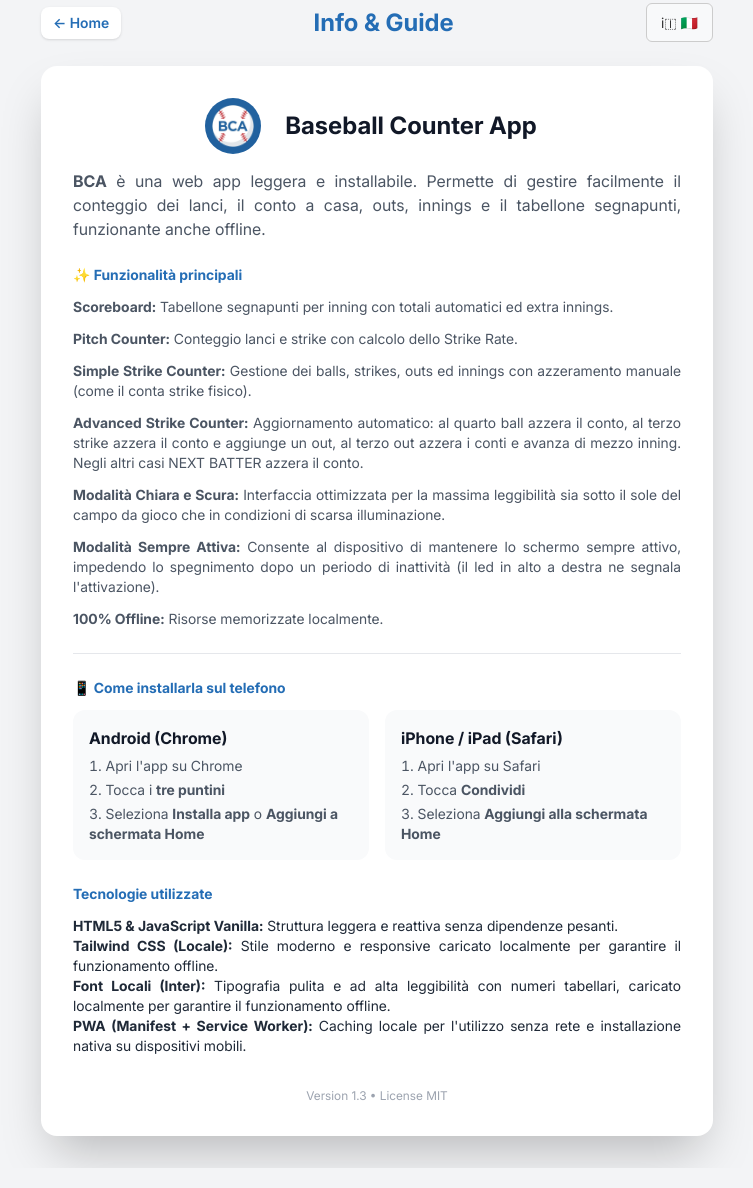
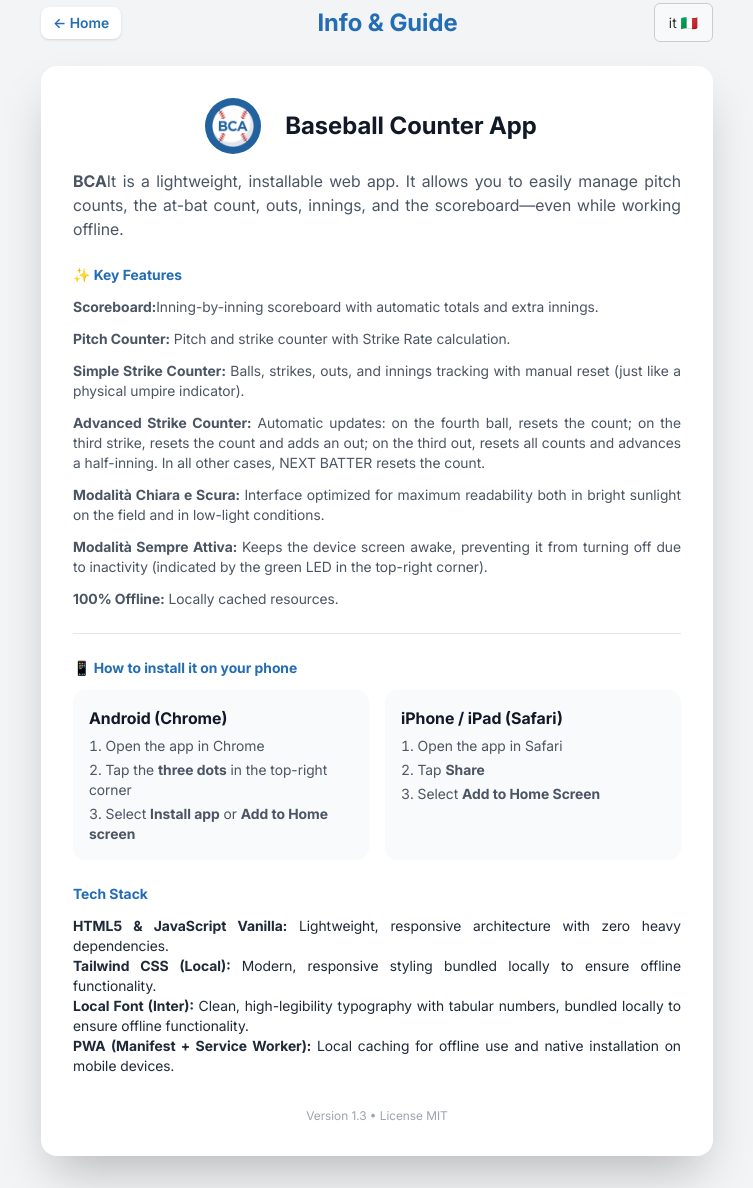
Before and after one commit to Roby-xxx/baseball-counter-app, a plain HTML site: page readme.html in a window 1280 px wide. Shown: the part 29-1217 px from the top of the page, without its empty margins (263-1016 px from the left). Drawn offline with Linux system fonts and the light colour scheme.

Commit message:
Add files via upload

```diff
--- a/readme.html
+++ b/readme.html
@@ -40,7 +40,7 @@
         <div class="w-full max-w-2xl flex items-center justify-between mb-6">
             <a href="./index.html" class="inline-flex items-center gap-1.5 px-3 py-1.5 rounded-lg bg-white dark:bg-gray-800 text-[#246db5] font-semibold text-sm shadow">← Home</a>
             <h1 class="text-xl sm:text-2xl font-bold text-[#246db5]">Info & Guida</h1>
-            <button id="lang-toggle" class="btn" onclick="toggleLanguage()">us 🇺🇸</button>
+            <button id="lang-toggle" class="btn" onclick="toggleLanguage()">en 🇺🇸</button>
         </div>
         <main class="w-full max-w-2xl bg-white dark:bg-gray-800 shadow-2xl rounded-2xl p-6 sm:p-8 space-y-6">
             <section>
@@ -58,7 +58,7 @@
                     <li class="text-sm text-justify"><strong>Simple Strike Counter:</strong> Gestione dei balls, strikes, outs ed innings con azzeramento manuale (come il conta strike fisico).</li>
                     <li class="text-sm text-justify"><strong>Advanced Strike Counter:</strong> Aggiornamento automatico: al quarto ball azzera il conto, al terzo strike azzera il conto e aggiunge un out, al terzo out azzera i conti e avanza di mezzo inning. Negli altri casi NEXT BATTER azzera il conto.</li>
                     <li class="text-sm text-justify"><strong>Modalità Chiara e Scura:</strong> Interfaccia ottimizzata per la massima leggibilità sia sotto il sole del campo da gioco che in condizioni di scarsa illuminazione.</li>
-                    <li class="text-sm text-justify"><strong>Modalità Sempre Attiva (Stay awake):</strong> Consente al dispositivo di mantenere lo schermo sempre attivo, impedendo lo spegnimento dopo un periodo di inattività (il led in alto a destra ne segnala l'attivazione).</li>
+                    <li class="text-sm text-justify"><strong>Modalità Sempre Attiva (Stay awake):</strong> Consente al dispositivo di mantenere lo schermo sempre attivo, impedendo lo spegnimento dopo un periodo di inattività (il led verde in alto a destra ne segnala l'attivazione).</li>
                     <li class="text-sm text-justify"><strong>100% Offline:</strong> Risorse memorizzate localmente.</li>
                 </ul>
             </section>
@@ -101,7 +101,7 @@
         <div class="w-full max-w-2xl flex items-center justify-between mb-6">
             <a href="./index.html" class="inline-flex items-center gap-1.5 px-3 py-1.5 rounded-lg bg-white dark:bg-gray-800 text-[#246db5] font-semibold text-sm shadow">← Home</a>
             <h1 class="text-xl sm:text-2xl font-bold text-[#246db5]">Info & Guide</h1>
-            <button id="lang-toggle" class="btn" onclick="toggleLanguage()">i🇮 🇮🇹</button>
+            <button id="lang-toggle" class="btn" onclick="toggleLanguage()">it 🇮🇹</button>
         </div>
         <main class="w-full max-w-2xl bg-white dark:bg-gray-800 shadow-2xl rounded-2xl p-6 sm:p-8 space-y-6">
             <section>
@@ -109,49 +109,49 @@
                     <img src="./icon.png" alt="BCA Logo" class="w-14 h-14 rounded-full m-auto mr-0">
                     <h2 class="text-xl sm:text-2xl font-bold text-gray-900 dark:text-white px-3 m-auto ms-0">Baseball Counter App</h2>
                 </div>
-                <p class="text-gray-600 dark:text-gray-300 text-justify"><strong>BCA</strong> è una web app leggera e installabile. Permette di gestire facilmente il conteggio dei lanci, il conto a casa, outs, innings e il tabellone segnapunti, funzionante anche offline.</p>
+                <p class="text-gray-600 dark:text-gray-300 text-justify"><strong>BCA</strong>It is a lightweight, installable web app. It allows you to easily manage pitch counts, the at-bat count, outs, innings, and the scoreboard—even while working offline.</p>
             </section>
             <section>
-                <h3 class="text-sm font-bold text-[#246db5] mb-3">✨ Funzionalità principali</h3>
+                <h3 class="text-sm font-bold text-[#246db5] mb-3">✨ Key Features</h3>
                 <ul class="space-y-3 text-gray-600 dark:text-gray-300">
-                    <li class="text-sm text-justify"><strong>Scoreboard:</strong> Tabellone segnapunti per inning con totali automatici ed extra innings.</li>
-                    <li class="text-sm text-justify"><strong>Pitch Counter:</strong> Conteggio lanci e strike con calcolo dello Strike Rate.</li>
-                    <li class="text-sm text-justify"><strong>Simple Strike Counter:</strong> Gestione dei balls, strikes, outs ed innings con azzeramento manuale (come il conta strike fisico).</li>
-                    <li class="text-sm text-justify"><strong>Advanced Strike Counter:</strong> Aggiornamento automatico: al quarto ball azzera il conto, al terzo strike azzera il conto e aggiunge un out, al terzo out azzera i conti e avanza di mezzo inning. Negli altri casi NEXT BATTER azzera il conto.</li>
-                    <li class="text-sm text-justify"><strong>Modalità Chiara e Scura:</strong> Interfaccia ottimizzata per la massima leggibilità sia sotto il sole del campo da gioco che in condizioni di scarsa illuminazione.</li>
-                    <li class="text-sm text-justify"><strong>Modalità Sempre Attiva:</strong> Consente al dispositivo di mantenere lo schermo sempre attivo, impedendo lo spegnimento dopo un periodo di inattività (il led in alto a destra ne segnala l'attivazione).</li>
-                    <li class="text-sm text-justify"><strong>100% Offline:</strong> Risorse memorizzate localmente.</li>
+                    <li class="text-sm text-justify"><strong>Scoreboard:</strong>Inning-by-inning scoreboard with automatic totals and extra innings.</li>
+                    <li class="text-sm text-justify"><strong>Pitch Counter:</strong> Pitch and strike counter with Strike Rate calculation.</li>
+                    <li class="text-sm text-justify"><strong>Simple Strike Counter:</strong> Balls, strikes, outs, and innings tracking with manual reset (just like a physical umpire indicator).</li>
+                    <li class="text-sm text-justify"><strong>Advanced Strike Counter:</strong> Automatic updates: on the fourth ball, resets the count; on the third strike, resets the count and adds an out; on the third out, resets all counts and advances a half-inning. In all other cases, NEXT BATTER resets the count.</li>
+                    <li class="text-sm text-justify"><strong>Modalità Chiara e Scura:</strong> Interface optimized for maximum readability both in bright sunlight on the field and in low-light conditions.</li>
+                    <li class="text-sm text-justify"><strong>Modalità Sempre Attiva:</strong> Keeps the device screen awake, preventing it from turning off due to inactivity (indicated by the green LED in the top-right corner).</li>
+                    <li class="text-sm text-justify"><strong>100% Offline:</strong> Locally cached resources.</li>
                 </ul>
             </section>
             <hr class="border-gray-200 dark:border-gray-700">
             <section>
-                <h3 class="text-sm font-bold text-[#246db5] mb-3">📱 Come installarla sul telefono</h3>
+                <h3 class="text-sm font-bold text-[#246db5] mb-3">📱 How to install it on your phone</h3>
                 <div class="grid grid-cols-1 sm:grid-cols-2 gap-4">
                     <div class="bg-gray-50 dark:bg-gray-700/50 p-4 rounded-xl">
                         <h4 class="font-bold text-gray-900 dark:text-white mb-1.5">Android (Chrome)</h4>
                         <ol class="text-sm text-gray-600 dark:text-gray-300 space-y-1 list-decimal list-inside">
-                            <li>Apri l'app su Chrome</li>
-                            <li>Tocca i <strong>tre puntini</strong></li>
-                            <li>Seleziona <strong>Installa app</strong> o <strong>Aggiungi a schermata Home</strong></li>
+                            <li>Open the app in Chrome</li>
+                            <li>Tap the <strong>three dots</strong> in the top-right corner</li>
+                            <li>Select <strong>Install app</strong> or <strong>Add to Home screen</strong></li>
                         </ol>
                     </div>
                     <div class="bg-gray-50 dark:bg-gray-700/50 p-4 rounded-xl">
                         <h4 class="font-bold text-gray-900 dark:text-white mb-1.5">iPhone / iPad (Safari)</h4>
                         <ol class="text-sm text-gray-600 dark:text-gray-300 space-y-1 list-decimal list-inside">
-                            <li>Apri l'app su Safari</li>
-                            <li>Tocca <strong>Condividi</strong></li>
-                            <li>Seleziona <strong>Aggiungi alla schermata Home</strong></li>
+                            <li>Open the app in Safari</li>
+                            <li>Tap <strong>Share</strong></li>
+                            <li>Select <strong>Add to Home Screen</strong></li>
                         </ol>
                     </div>
                 </div>
             </section>
             <section>
-                <h3 class="text-sm font-bold text-[#246db5] mb-3">Tecnologie utilizzate</h3>
+                <h3 class="text-sm font-bold text-[#246db5] mb-3">Tech Stack</h3>
                 <ul class="text-justify">
-                    <li class="text-sm text-justify"><strong>HTML5 & JavaScript Vanilla:</strong> Struttura leggera e reattiva senza dipendenze pesanti.</li>
-                    <li class="text-sm text-justify"><strong>Tailwind CSS (Locale):</strong> Stile moderno e responsive caricato localmente per garantire il funzionamento offline.</li>
-                    <li class="text-sm text-justify"><strong>Font Locali (Inter):</strong> Tipografia pulita e ad alta leggibilità con numeri tabellari, caricato localmente per garantire il funzionamento offline.</li>
-                    <li class="text-sm text-justify"><strong>PWA (Manifest + Service Worker):</strong> Caching locale per l'utilizzo senza rete e installazione nativa su dispositivi mobili.</li>
+                    <li class="text-sm text-justify"><strong>HTML5 & JavaScript Vanilla:</strong> Lightweight, responsive architecture with zero heavy dependencies.</li>
+                    <li class="text-sm text-justify"><strong>Tailwind CSS (Local):</strong> Modern, responsive styling bundled locally to ensure offline functionality.</li>
+                    <li class="text-sm text-justify"><strong>Local Font (Inter):</strong> Clean, high-legibility typography with tabular numbers, bundled locally to ensure offline functionality.</li>
+                    <li class="text-sm text-justify"><strong>PWA (Manifest + Service Worker):</strong> Local caching for offline use and native installation on mobile devices.</li>
                 </ul>
             </section>
             <div class="pt-2 text-center text-xs text-gray-400">Version 1.3 • License MIT</div>
@@ -178,12 +178,12 @@
           enSection.style.display = 'none';
           document.documentElement.lang = 'it';
           // Mostra sul pulsante l'opzione per passare all'altra lingua
-          toggleBtn.textContent = 'us 🇺🇸';
+          toggleBtn.textContent = 'en 🇺🇸';
         } else {
           itSection.style.display = 'none';
           enSection.style.display = 'block';
           document.documentElement.lang = 'en';
-          toggleBtn.textContent = 'i🇮 🇮🇹';
+          toggleBtn.textContent = 'it 🇮🇹';
         }
       }
 
```
